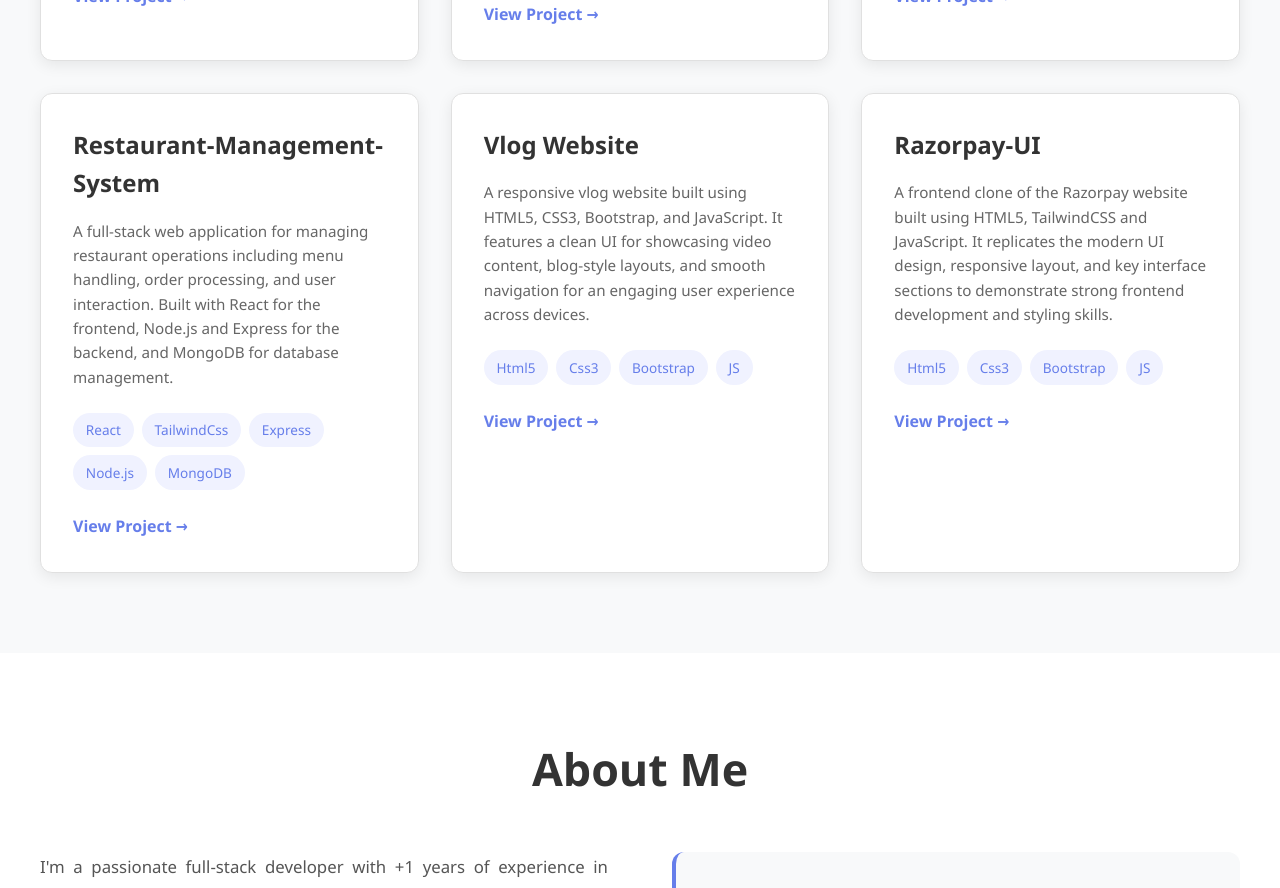
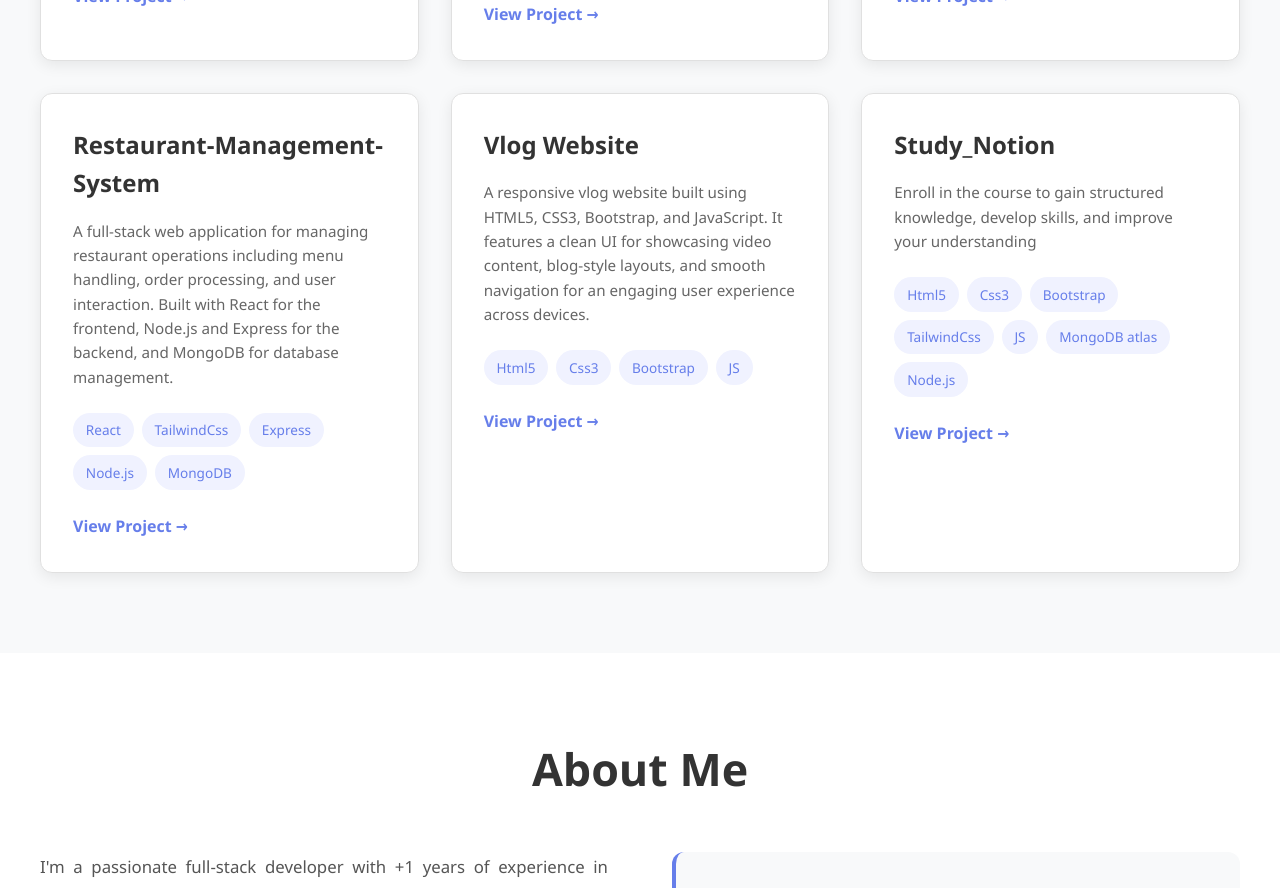
Before and after one commit to KrishGhori/Portfolio, a React (Vite) app: page / in a window 1280 px wide. Shown: the part 1300-2188 px from the top of the page. Built offline with nearby package versions, Linux system fonts and the light colour scheme.

Commit message:
change the name

```diff
--- a/src/components/Projects.jsx
+++ b/src/components/Projects.jsx
@@ -40,9 +40,9 @@ export default function Projects() {
     } ,
     {
       id: 6,
-      title: 'Razorpay-UI',
-      description: 'A frontend clone of the Razorpay website built using HTML5, TailwindCSS and JavaScript. It replicates the modern UI design, responsive layout, and key interface sections to demonstrate strong frontend development and styling skills.',
-      tags: ['Html5', 'Css3', 'Bootstrap' , 'JS'],
+      title: 'Study_Notion',
+      description: 'Enroll in the course to gain structured knowledge, develop skills, and improve your understanding',
+      tags: ['Html5', 'Css3', 'Bootstrap', 'TailwindCss' , 'JS' , 'MongoDB atlas' , 'Node.js'],
       link: 'https://github.com/KrishGhori/razorpay.git'
     }
   ];
```
